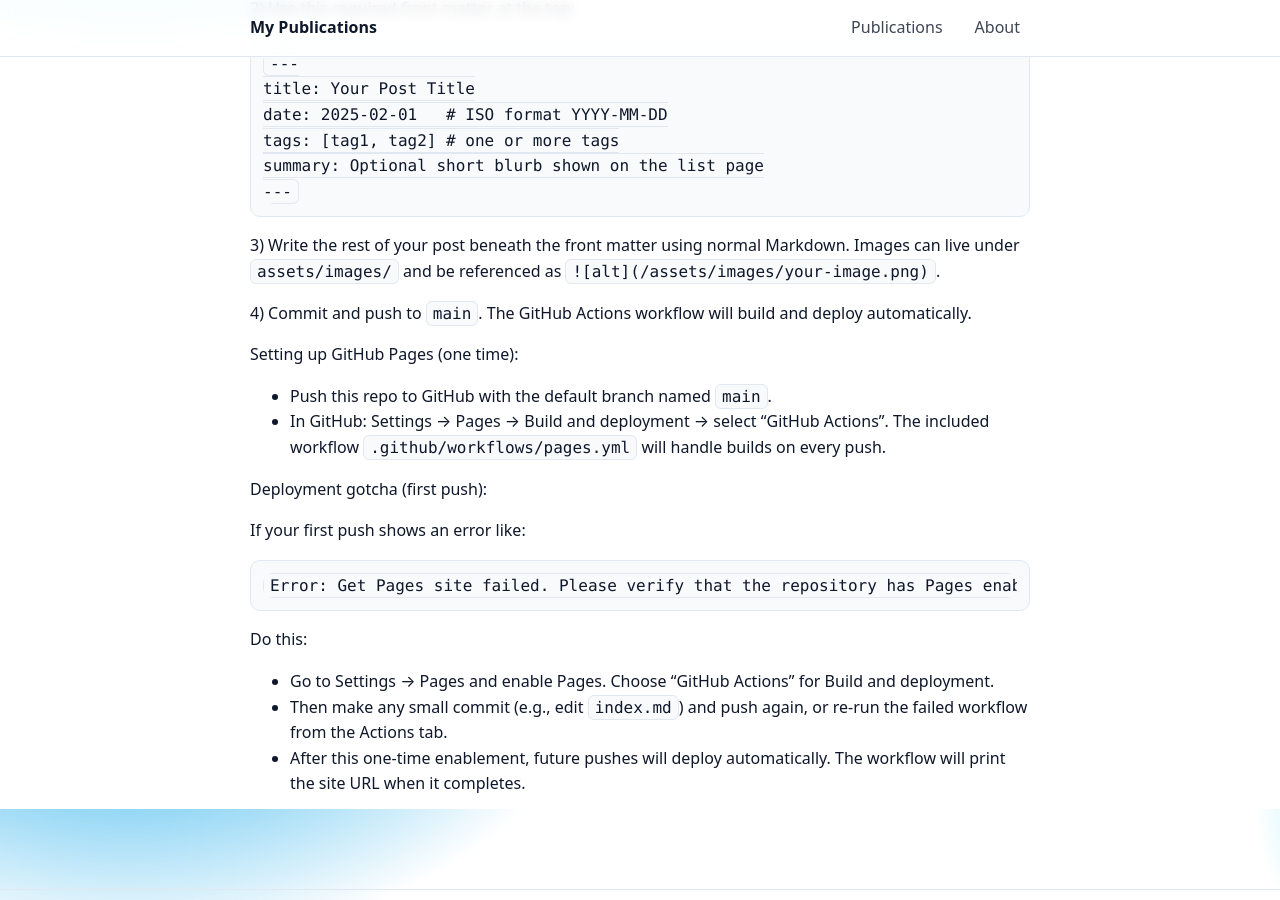
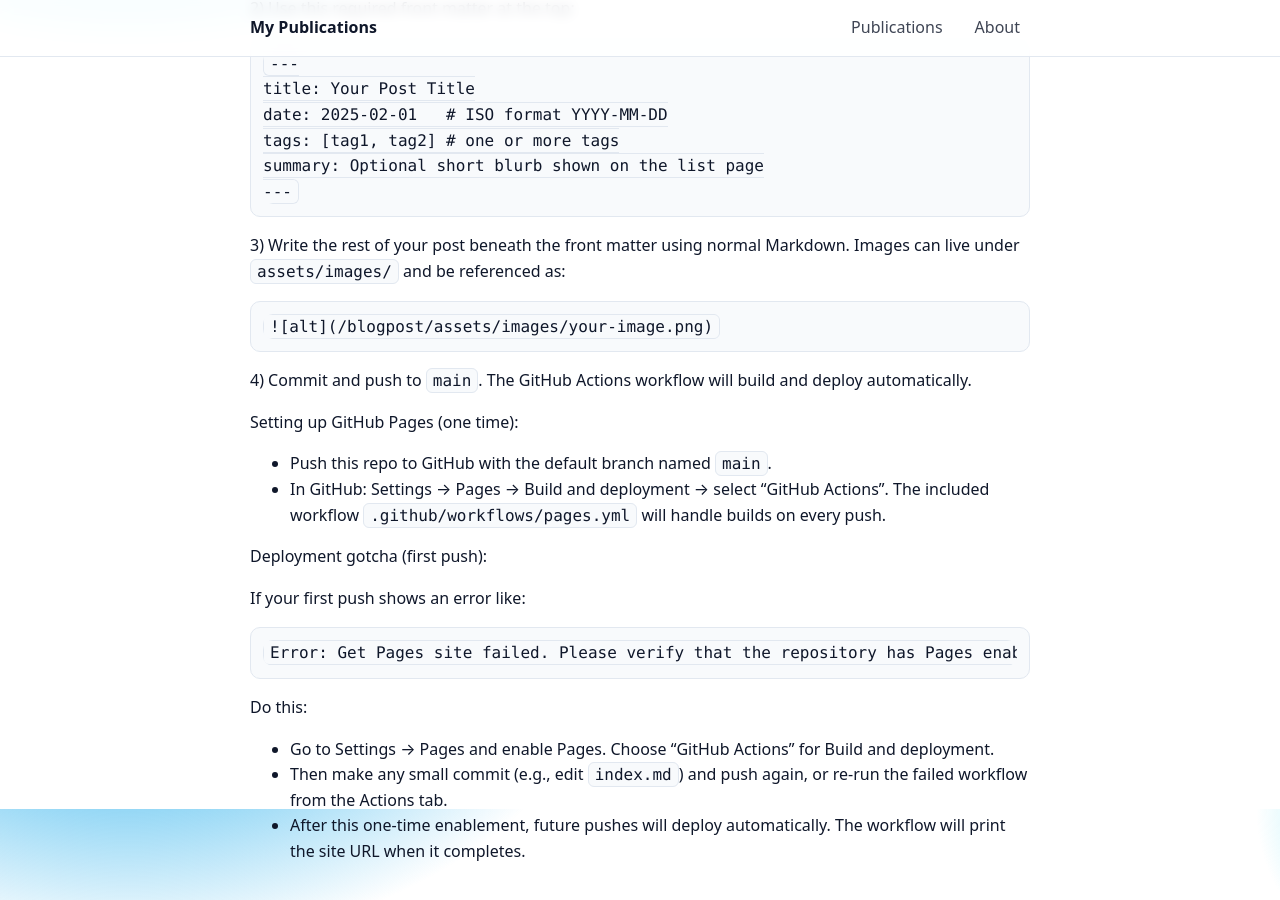
Before and after one commit to hp0404/blogpost, a Jekyll site: the page built from _publications/2025-01-01-hello-world.md, in a window 1280 px wide and 900 px high, scrolled down 991 px. Built offline with Jekyll 4.4.1, drawn with Linux system fonts in a browser that asks for light colours; part of the change alters nothing that is shown.

Commit message:
Fix GitHub Pages paths: set url/baseurl; use relative_url for images

````diff
--- a/_config.yml
+++ b/_config.yml
@@ -1,8 +1,8 @@
 title: "My Publications"
 description: "Personal site with publications"
 # Update these for your GitHub Pages URL
-url: "" # e.g., "https://your-username.github.io"
-baseurl: "" # e.g., "/repo-name" for project pages
+url: "https://hp0404.github.io" # The base hostname & protocol for your site
+baseurl: "/blogpost" # The subpath of your site (for project pages)
 
 markdown: kramdown
 highlighter: rouge
--- a/_publications/2025-01-01-hello-world.md
+++ b/_publications/2025-01-01-hello-world.md
@@ -9,7 +9,7 @@ This is an example publication. Add more files like this one into the `_publicat
 
 Images work as usual in Markdown:
 
-![A placeholder image](/assets/images/placeholder.svg)
+![A placeholder image]({{ '/assets/images/placeholder.svg' | relative_url }})
 
 Code blocks are highlighted using Rouge:
 
@@ -38,7 +38,11 @@ summary: Optional short blurb shown on the list page
 ---
 ```
 
-3) Write the rest of your post beneath the front matter using normal Markdown. Images can live under `assets/images/` and be referenced as `![alt](/assets/images/your-image.png)`.
+3) Write the rest of your post beneath the front matter using normal Markdown. Images can live under `assets/images/` and be referenced as:
+
+```
+![alt]({{ '/assets/images/your-image.png' | relative_url }})
+```
 
 4) Commit and push to `main`. The GitHub Actions workflow will build and deploy automatically.
 
````
